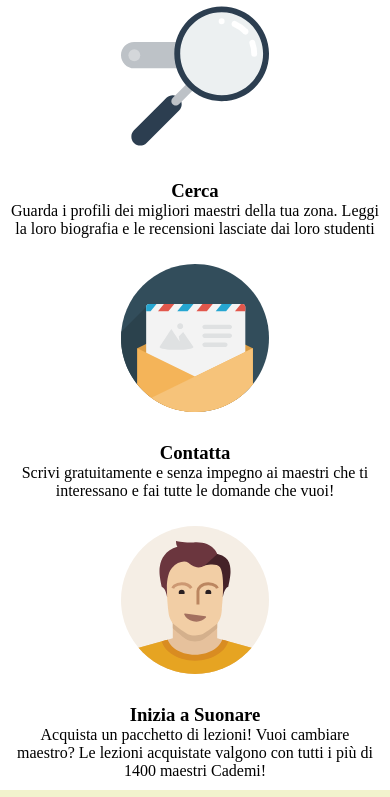
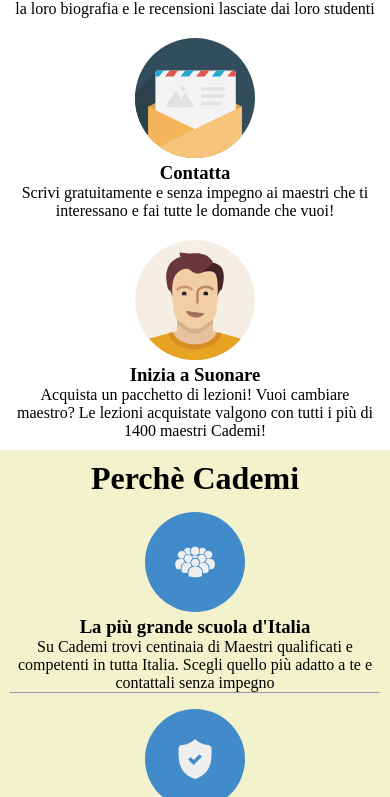
Before and after one commit to 5oN1A/html-css-resp-wannabe, a plain HTML site: page index.html in a window 390 px wide. Shown: the part 662-1459 px from the top of the page. Drawn offline with Linux system fonts and the light colour scheme.

Commit message:
Adjust images space

```diff
--- a/style.css
+++ b/style.css
@@ -109,6 +109,7 @@
 
   img {
     width: 40%;
+    height: 120px;
     object-fit: contain;
   }
 
@@ -128,6 +129,7 @@
   #steps .row>.right {
     float: none;
     width: 100%;
+    padding-top: 20px;
   }
 
   /*WHY*/
```
